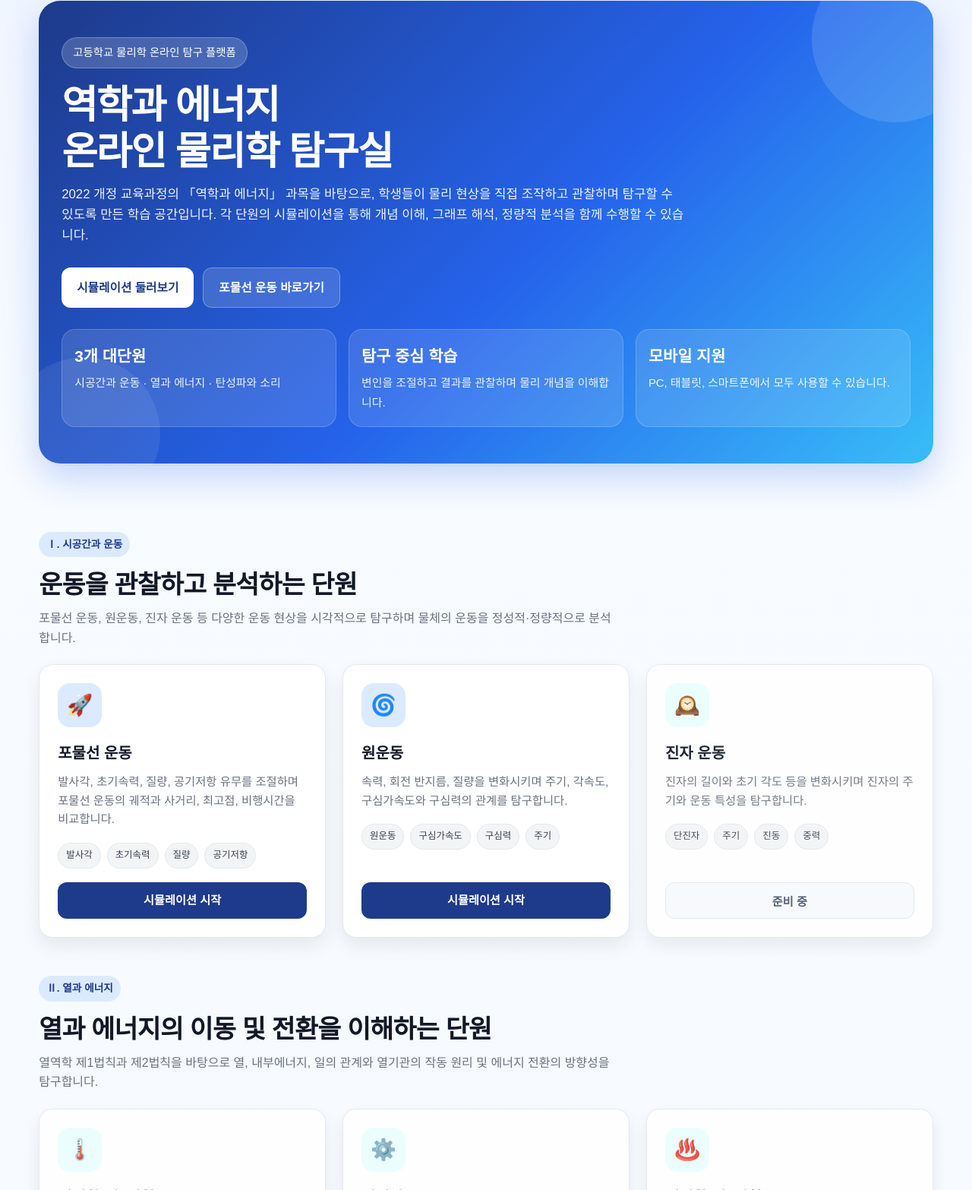
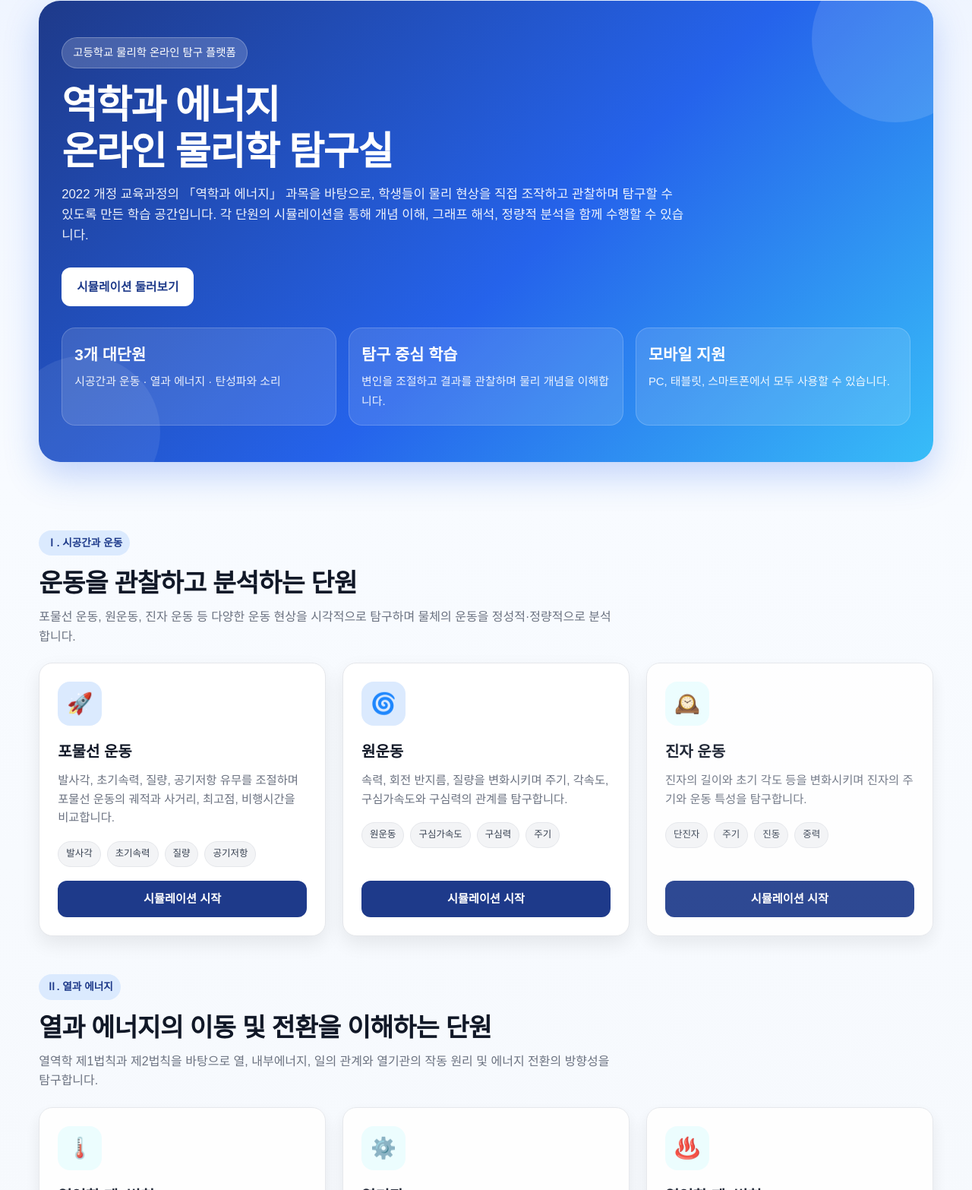
Before and after one commit to hamchorom11-beep/hamchorom11-beep.github.io, a plain HTML site: page index.html in a window 1280 px wide. Shown: the part 142-1708 px from the top of the page at 76% size. Drawn offline with Linux system fonts and the light colour scheme.

Commit message:
Update index.html

```diff
--- a/index.html
+++ b/index.html
@@ -497,13 +497,6 @@
             시뮬레이션 둘러보기
           </a>
 
-          <a
-            class="btn btn-secondary"
-            href="simulations/projectile.html"
-          >
-            포물선 운동 바로가기
-          </a>
-
         </div>
 
 
@@ -710,16 +703,14 @@
 
           </div>
 
-          <div class="card-actions">
-
-            <button
-              class="card-btn ghost"
-              onclick="comingSoon()"
-            >
-              준비 중
-            </button>
-
-          </div>
+<div class="card-actions">
+  <a
+    class="card-btn primary"
+    href="simulations/pendulum.html"
+  >
+    시뮬레이션 시작
+  </a>
+</div>
 
         </article>
 
```
